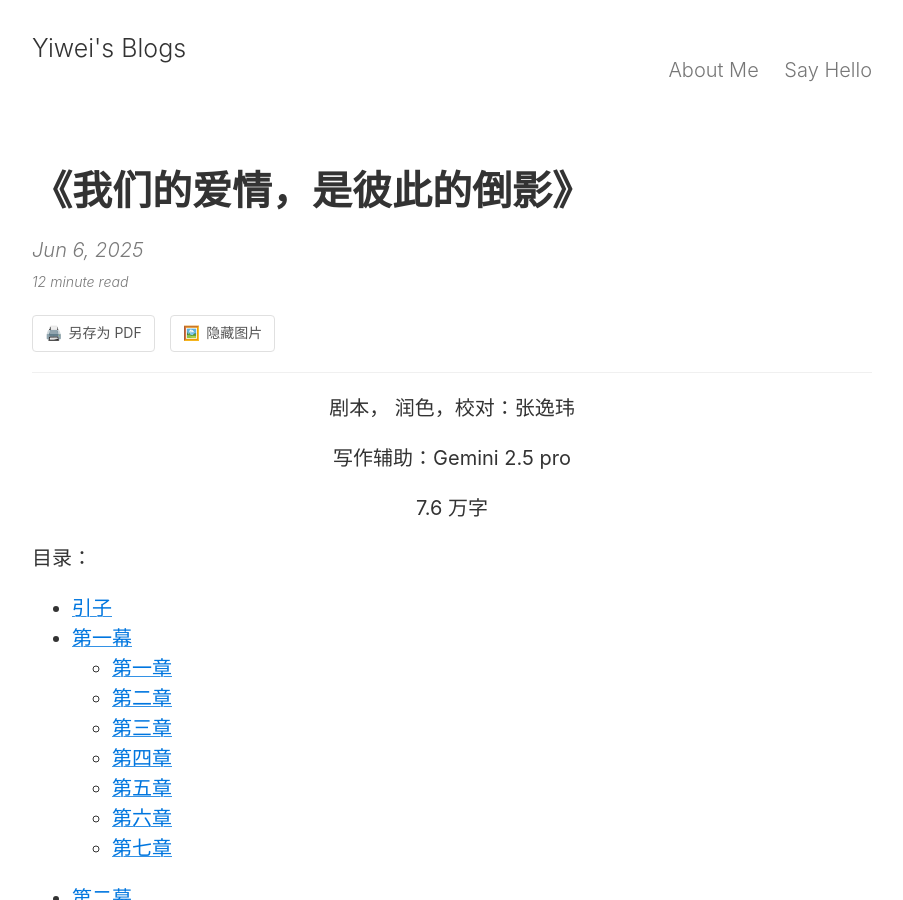
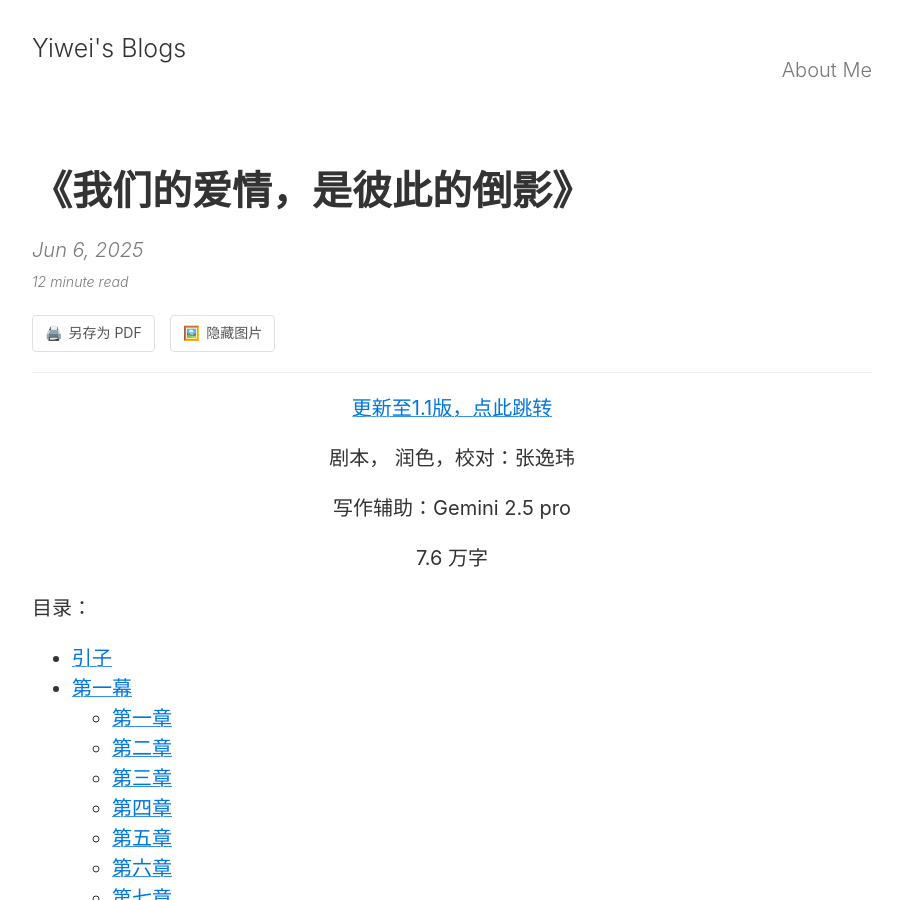
Before and after one commit to yubel667/yubel667.github.io, a Jekyll site: the page built from _posts/2025-06-06-reflection.md, in a window 1280 px wide and 900 px high. Shown: the whole window, without its empty margins (188-1091 px from the left). Built offline with Jekyll 4.4.1, drawn with Linux system fonts in a browser that asks for light colours.

```diff
--- a/_config.yml
+++ b/_config.yml
@@ -9,7 +9,6 @@ url:         "https://https://yubel667.github.io/"
 date_format: "%b %-d, %Y"
 header_pages:
  - about.md
- - contact.html
 
 # Google services
 google_verification:
--- a/_posts/2025-06-06-reflection.md
+++ b/_posts/2025-06-06-reflection.md
@@ -6,6 +6,9 @@ summary: ""
 categories: romance
 ---
 
+[更新至1.1版，点此跳转]({% post_url 2025-11-23-reflection-v1.1 %})
+{: .center}
+
 剧本， 润色，校对：张逸玮
 {: .center}
 
```
Also changed, not shown: 1 other file.
